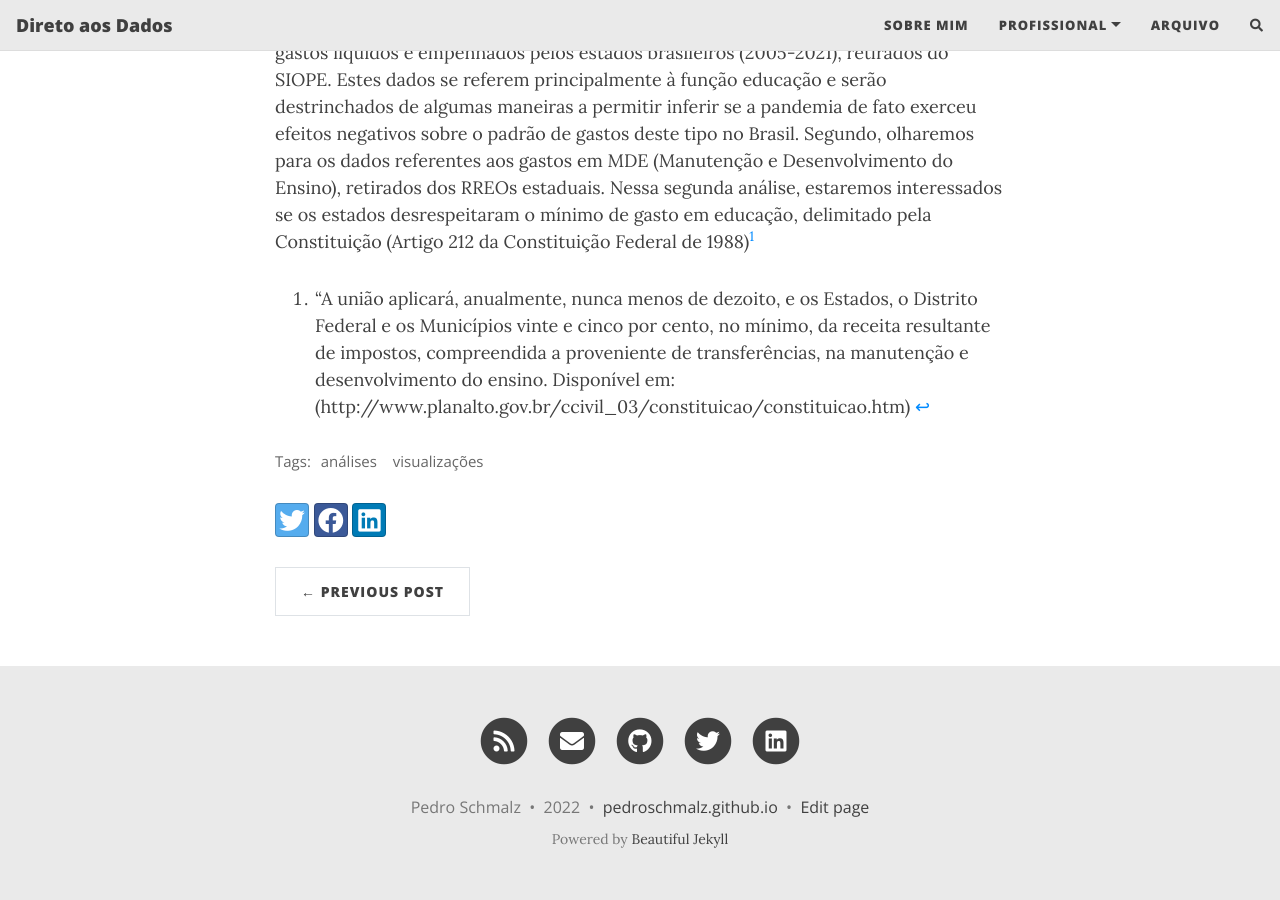
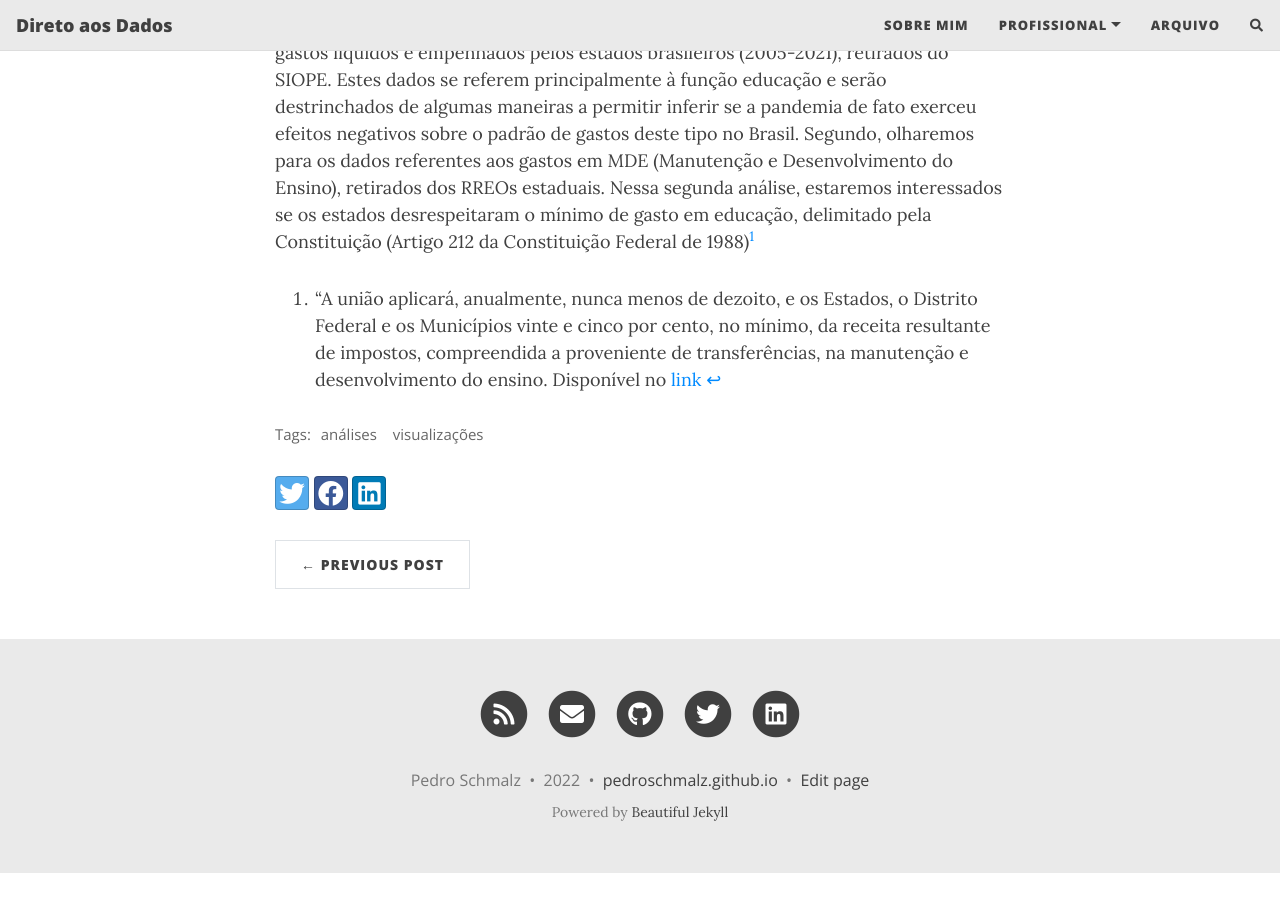
Before and after one commit to PedroSchmalz/pedroschmalz.github.io, a Jekyll site: the page built from _posts/2022-09-27-dados-educ-siope.md, in a window 1280 px wide and 900 px high, scrolled down 548 px. Built offline with Jekyll 4.4.1, drawn with Linux system fonts in a browser that asks for light colours; nearby versions of some CDN libraries; comment, search, counter and statistics services are not loaded; after the commit the page ends 1421 px from its top, so only the background shows below that.

Commit message:
Update 2022-09-27-dados-educ-siope.md

```diff
--- a/_posts/2022-09-27-dados-educ-siope.md
+++ b/_posts/2022-09-27-dados-educ-siope.md
@@ -16,4 +16,4 @@ Esse post é parte de um projeto de análise dos dados de gastos em educação p
 Neste texto, analisaremos dados de duas fontes principais: Primeiro, dados sobre os gastos líquidos e empenhados pelos estados brasileiros (2005-2021), retirados do SIOPE. Estes dados se referem principalmente à função educação e serão destrinchados de algumas maneiras a permitir inferir se a pandemia de fato exerceu efeitos negativos sobre o padrão de gastos deste tipo no Brasil. Segundo, olharemos para os dados referentes aos gastos em MDE (Manutenção e Desenvolvimento do Ensino), retirados dos RREOs estaduais. Nessa segunda análise, estaremos interessados se os estados desrespeitaram o mínimo de gasto em educação, delimitado pela Constituição (Artigo 212 da Constituição Federal de 1988)[^1]
 
 
-[^1]: "A união aplicará, anualmente, nunca menos de dezoito, e os Estados, o Distrito Federal e os Municípios vinte e cinco por cento, no mínimo, da receita resultante de impostos, compreendida a proveniente de transferências, na manutenção e desenvolvimento do ensino. Disponível em: (http://www.planalto.gov.br/ccivil_03/constituicao/constituicao.htm)
+[^1]: "A união aplicará, anualmente, nunca menos de dezoito, e os Estados, o Distrito Federal e os Municípios vinte e cinco por cento, no mínimo, da receita resultante de impostos, compreendida a proveniente de transferências, na manutenção e desenvolvimento do ensino. Disponível no [link](http://www.planalto.gov.br/ccivil_03/constituicao/constituicao.htm)
```
